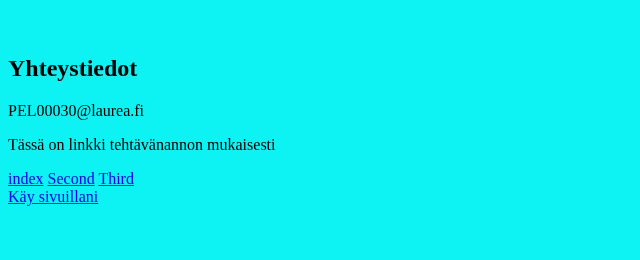
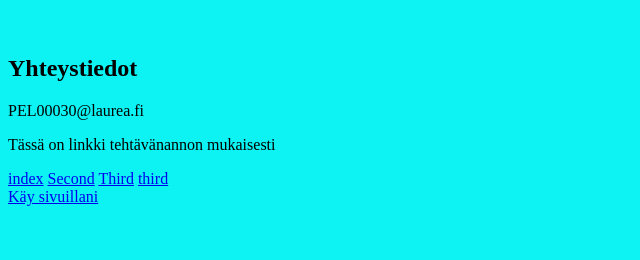
Before and after one commit to Petrismi/Petrismi.github.io, a plain HTML site: page second.html.html in a window 1280 px wide. Shown: the part 4185-4445 px from the top of the page, 0-640 px from the left. Drawn offline with Linux system fonts and the light colour scheme.

Commit message:
Update second.html.html

```diff
--- a/second.html.html
+++ b/second.html.html
@@ -95,6 +95,7 @@
         <a href="https://petrismi.github.io/index.html">index</a>
         <a href="https://petrismi.github.io/second.html.html">Second</a>
         <a href="https://petrismi.github.io/5b%20teht%C3%A4v%C3%A4.html">Third</a>
+        <a href=https://petrismi.github.io/third.html">third</a>
     </nav>
             <a href="https://petrismi.github.io/index.html">Käy sivuillani</a>
         </p>
```
